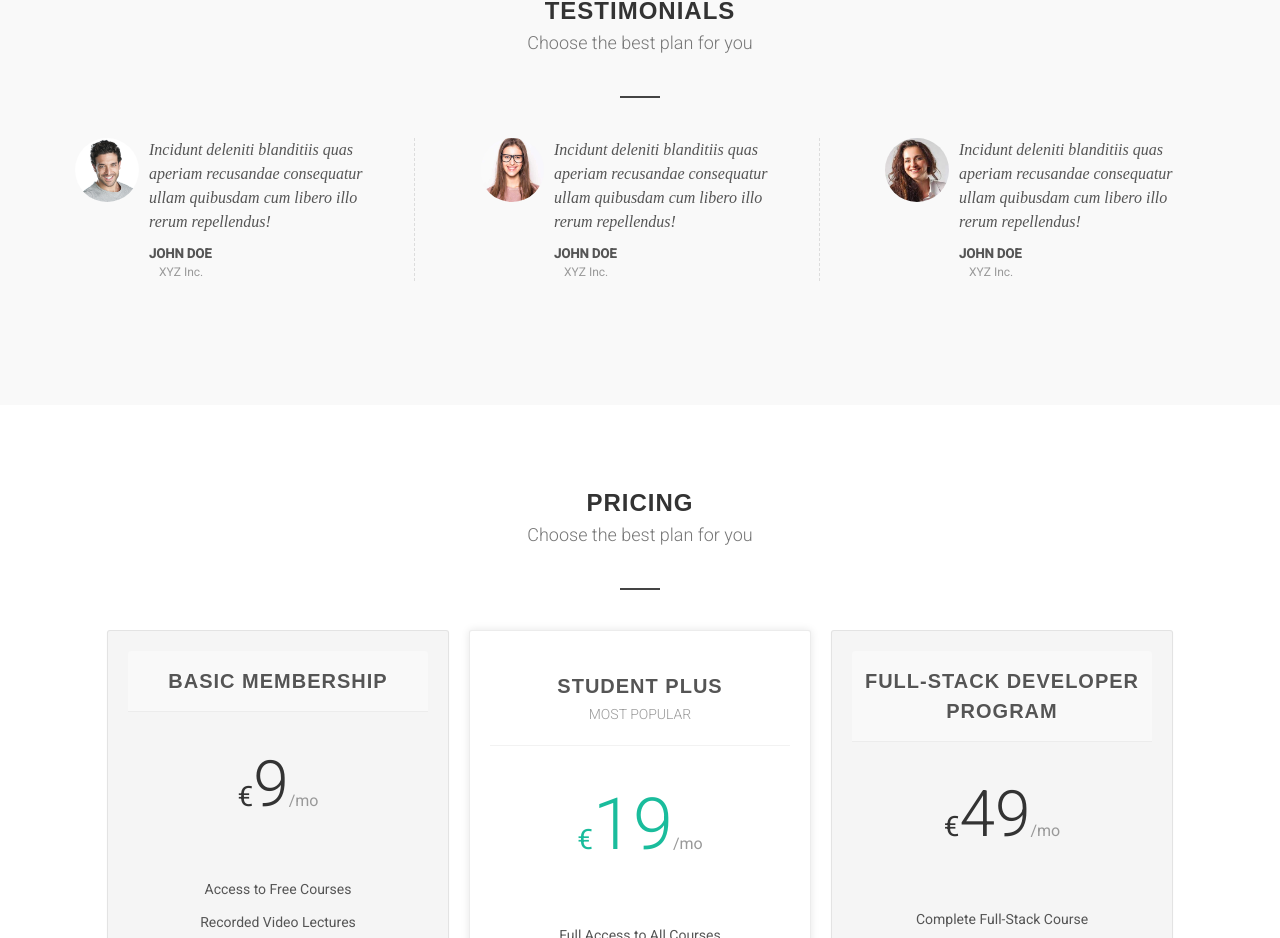
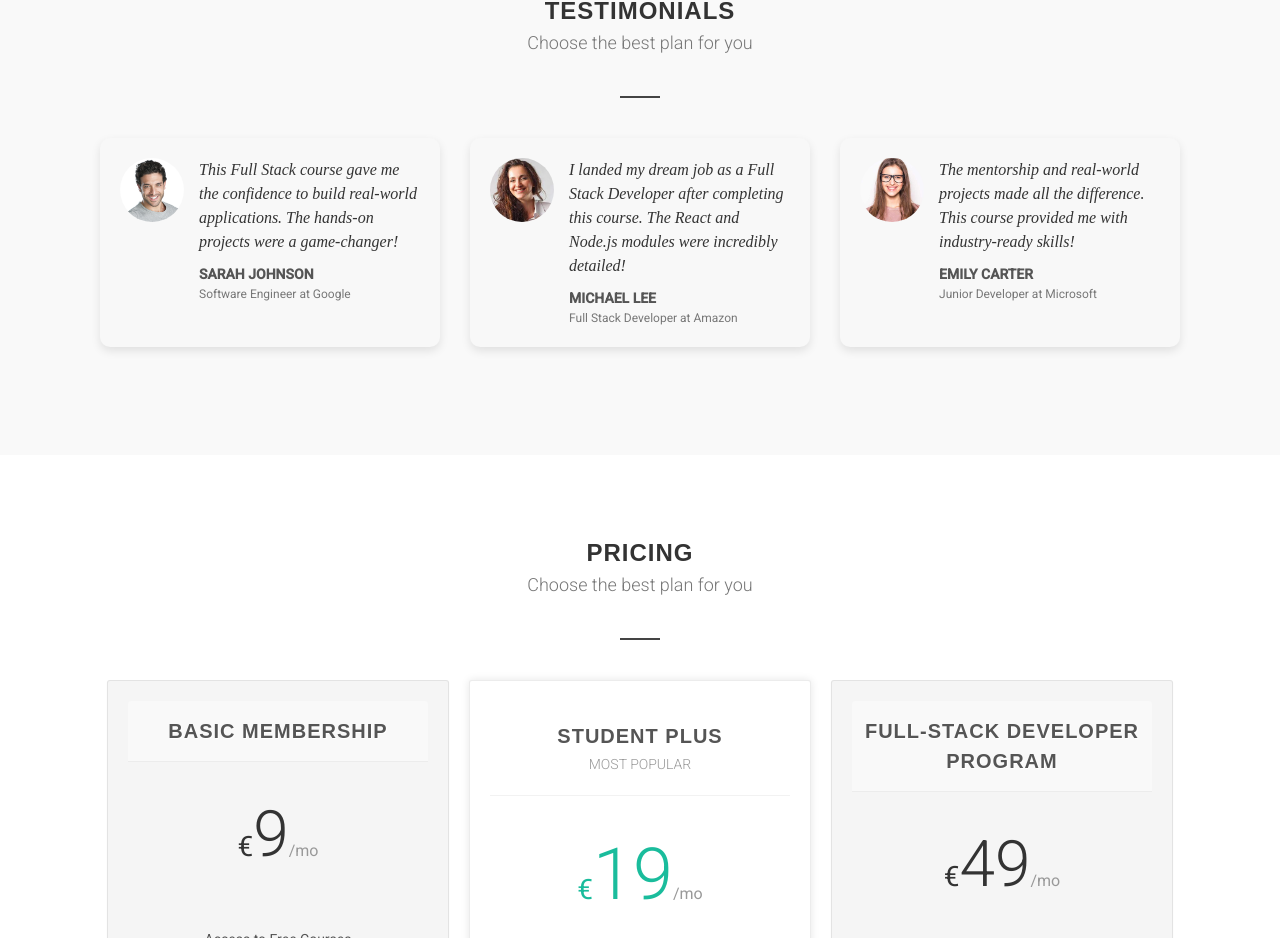
Before and after one commit to vineethpradeep/thoughtwalks, an Angular app: page / in a window 1280 px wide. Shown: the part 1815-2753 px from the top of the page. Built offline with nearby package versions, Linux system fonts and the light colour scheme.

Commit message:
testimonial_update

```diff
--- a/src/app/testimonials/testimonials.component.css
+++ b/src/app/testimonials/testimonials.component.css
@@ -1,80 +1,69 @@
 @media (max-width: 768px) {
+  .testimonials-wrapper ul {
+    justify-content: center !important;
+    flex-direction: column;
+    align-items: center;
+  }
+
   .testimonials-wrapper li {
     width: 100% !important;
+    max-width: 100% !important;
   }
-  .testimonials-wrapper ul {
-    justify-content: center !important;
+
+  .testimonial {
+    flex-direction: column;
+    align-items: center;
+    text-align: center;
+    padding: 0 10px;
+  }
+
+  .testi-image {
+    width: 80px;
+    height: 80px;
+  }
+
+  .testi-content {
+    max-width: 90%;
   }
 
   .testimonial-content li::after {
-    border-right: 0px dashed #ddd !important;
+    border-right: none !important;
   }
 }
+
 .testimonials-wrapper {
   display: flex;
   justify-content: center;
   flex-direction: column;
-}
-
-.testimonial-content li::before {
-  content: "";
-}
-
-.testimonial-content li::before {
-  border-left: 0px;
-}
-
-.testimonial-content li::after {
-  content: "";
-}
-
-.testimonial-content li::after {
-  border-right: 1px dashed #ddd;
-}
-
-.testimonial-content li:last-child:after {
-  border-right: 0px;
+  width: 100%;
+  align-items: center;
 }
 
 .testimonials-wrapper ul {
   display: flex;
   flex-wrap: wrap;
   justify-content: space-between;
+  padding: 0;
+  list-style: none;
 }
 
 .testimonials-wrapper li {
   width: calc(33.33% - 20px);
   max-width: 360px;
   box-sizing: border-box;
-  margin-bottom: 4rem;
+  margin-bottom: 3rem;
   display: flex;
 }
 
 .testimonial {
   display: flex;
-  gap: 10px;
+  gap: 15px;
+  /* align-items: center; */
   padding: 0 20px;
-}
-
-.testi-content p {
-  margin: 0;
-  font-family: "Crete Round", serif;
-  font-style: italic;
-}
-.testi-meta {
-  margin-top: 10px;
-  font-size: 13px;
-  font-weight: bold;
-  text-transform: uppercase;
-}
-
-.testi-meta span {
-  display: block;
-  font-weight: normal;
-  color: #999;
-  font-size: 12px;
-  text-transform: none;
-  padding-left: 10px;
+  background: #f8f8f8;
+  border-radius: 10px;
+  padding: 20px;
+  box-shadow: 0px 4px 10px rgba(0, 0, 0, 0.1);
 }
 
 .testi-image {
@@ -88,4 +77,35 @@
   width: 100%;
   height: 100%;
   border-radius: 50%;
+  object-fit: cover;
 }
+
+.testi-content p {
+  margin: 0;
+  font-family: "Crete Round", serif;
+  font-style: italic;
+  color: #333;
+  font-size: 16px;
+  line-height: 1.5;
+}
+
+.testi-meta {
+  margin-top: 10px;
+  font-size: 14px;
+  font-weight: bold;
+  text-transform: uppercase;
+}
+
+.testi-meta span {
+  display: block;
+  font-weight: normal;
+  color: #777;
+  font-size: 12px;
+  text-transform: none;
+  /* padding-left: 5px; */
+}
+
+.testimonial-content li::before,
+.testimonial-content li::after {
+  content: none;
+}
--- a/src/app/testimonials/testimonials.component.html
+++ b/src/app/testimonials/testimonials.component.html
@@ -1,61 +1,21 @@
 <app-template-wrapper [title]="title" [subtitle]="subtitle">
 </app-template-wrapper>
+
 <div class="testimonials-wrapper">
   <div class="testimonial-content">
     <ul>
-      <li>
+      <li *ngFor="let testimonial of testimonials">
         <div class="testimonial">
           <div class="testi-image">
-            <a href="#"
-              ><img src="/images/testi1.jpg" alt="Student Testimonails"
-            /></a>
+            <a href="#">
+              <img [src]="testimonial.image" alt="Student Testimonial" />
+            </a>
           </div>
           <div class="testi-content">
-            <p>
-              Incidunt deleniti blanditiis quas aperiam recusandae consequatur
-              ullam quibusdam cum libero illo rerum repellendus!
-            </p>
+            <p>{{ testimonial.feedback }}</p>
             <div class="testi-meta">
-              John Doe
-              <span>XYZ Inc.</span>
-            </div>
-          </div>
-        </div>
-      </li>
-      <li>
-        <div class="testimonial">
-          <div class="testi-image">
-            <a href="#"
-              ><img src="/images/testi3.jpg" alt="Student Testimonails"
-            /></a>
-          </div>
-          <div class="testi-content">
-            <p>
-              Incidunt deleniti blanditiis quas aperiam recusandae consequatur
-              ullam quibusdam cum libero illo rerum repellendus!
-            </p>
-            <div class="testi-meta">
-              John Doe
-              <span>XYZ Inc.</span>
-            </div>
-          </div>
-        </div>
-      </li>
-      <li>
-        <div class="testimonial">
-          <div class="testi-image">
-            <a href="#"
-              ><img src="/images/testi2.jpeg" alt="Student Testimonails"
-            /></a>
-          </div>
-          <div class="testi-content">
-            <p>
-              Incidunt deleniti blanditiis quas aperiam recusandae consequatur
-              ullam quibusdam cum libero illo rerum repellendus!
-            </p>
-            <div class="testi-meta">
-              John Doe
-              <span>XYZ Inc.</span>
+              {{ testimonial.name }}
+              <span>{{ testimonial.company }}</span>
             </div>
           </div>
         </div>
--- a/src/app/testimonials/testimonials.component.ts
+++ b/src/app/testimonials/testimonials.component.ts
@@ -1,14 +1,38 @@
 import { Component } from '@angular/core';
 import { TemplateWrapperComponent } from '../template-wrapper/template-wrapper.component';
+import { CommonModule } from '@angular/common';
 
 @Component({
   selector: 'app-testimonials',
   standalone: true,
-  imports: [TemplateWrapperComponent],
+  imports: [TemplateWrapperComponent, CommonModule],
   templateUrl: './testimonials.component.html',
   styleUrl: './testimonials.component.css',
 })
 export class TestimonialsComponent {
   title = 'Testimonials';
   subtitle = 'Choose the best plan for you';
+  testimonials = [
+    {
+      name: 'Sarah Johnson',
+      company: 'Software Engineer at Google',
+      image: '/images/testi1.jpg',
+      feedback:
+        'This Full Stack course gave me the confidence to build real-world applications. The hands-on projects were a game-changer!',
+    },
+    {
+      name: 'Michael Lee',
+      company: 'Full Stack Developer at Amazon',
+      image: '/images/testi2.jpeg',
+      feedback:
+        'I landed my dream job as a Full Stack Developer after completing this course. The React and Node.js modules were incredibly detailed!',
+    },
+    {
+      name: 'Emily Carter',
+      company: 'Junior Developer at Microsoft',
+      image: '/images/testi3.jpg',
+      feedback:
+        'The mentorship and real-world projects made all the difference. This course provided me with industry-ready skills!',
+    },
+  ];
 }
```
